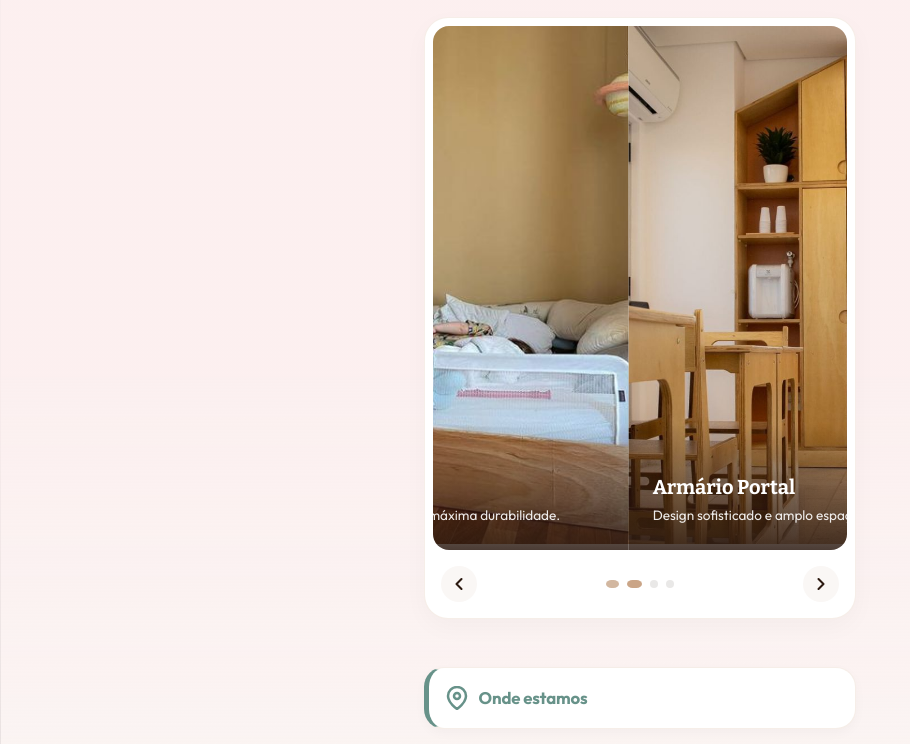
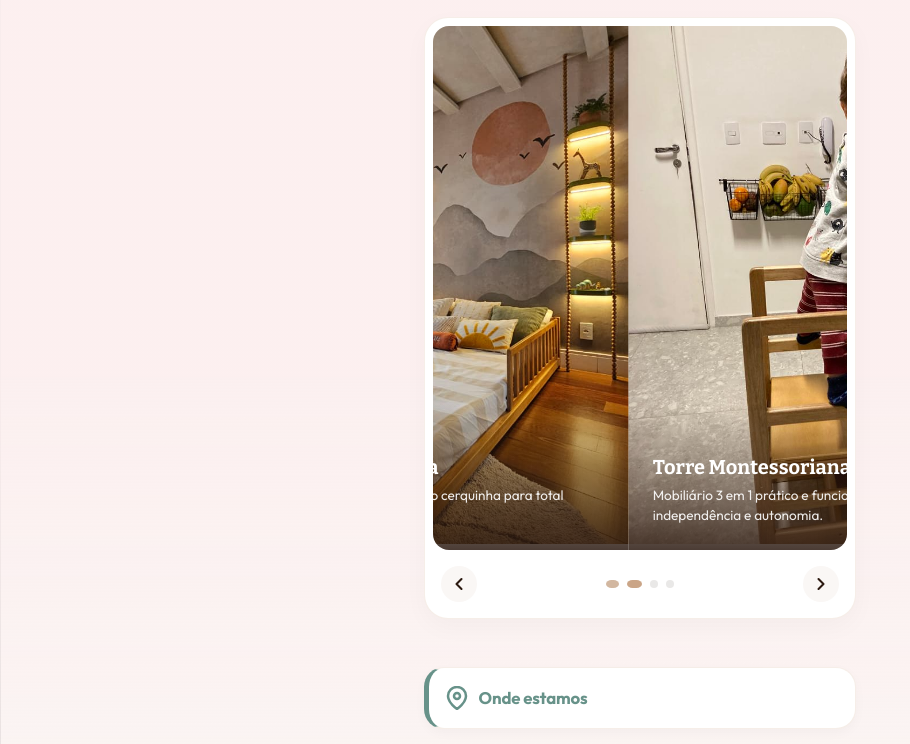
Before and after one commit to atendimentobihmks/kraft-blink, a website built with Vite: page index.html in a window 1280 px wide. Shown: the part 825-1569 px from the top of the page, without its empty margins (0-910 px from the left). Built offline with nearby package versions, Linux system fonts and the light colour scheme; files whose address does not match are found by name.

Commit message:
feat: update product catalog with new assets and support .jpeg files in rename script

```diff
--- a/index.html
+++ b/index.html
@@ -98,34 +98,34 @@
               <div class="carousel-track" id="carouselTrack">
                 <!-- Slide 1 -->
                 <div class="carousel-slide">
-                  <img src="/cama_casal_de_madeira.jpg" alt="Cama Casal de Madeira" />
+                  <img src="/01Cama Montessoriana em Madeira Maciça - Grade Cerquinha.jpeg" alt="Cama Montessoriana em Madeira Maciça - Grade Cerquinha" />
                   <div class="slide-content">
-                    <h4>Cama de Casal</h4>
-                    <p>Feitas em madeira maciça com máxima durabilidade.</p>
+                    <h4>Cama Montessoriana</h4>
+                    <p>Madeira maciça com grade estilo cerquinha para total segurança e aconchego.</p>
                   </div>
                 </div>
                 <!-- Slide 2 -->
                 <div class="carousel-slide">
-                  <img src="/armario_portal.jpg" alt="Armário Portal" />
+                  <img src="/02 - Torre Montessoriana Trii - 3 em 1.jpeg" alt="Torre Montessoriana Trii - 3 em 1" />
                   <div class="slide-content">
-                    <h4>Armário Portal</h4>
-                    <p>Design sofisticado e amplo espaço de organização.</p>
+                    <h4>Torre Montessoriana Trii</h4>
+                    <p>Mobiliário 3 em 1 prático e funcional, estimulando a independência e autonomia.</p>
                   </div>
                 </div>
                 <!-- Slide 3 -->
                 <div class="carousel-slide">
-                  <img src="/mezanino_quarto_infantil.jpg" alt="Mezanino Quarto Infantil" />
+                  <img src="/03 - Torre Montessoriana Trii - 3 em 1.jpg" alt="Torre Montessoriana Trii - 3 em 1" />
                   <div class="slide-content">
-                    <h4>Mezanino Infantil</h4>
-                    <p>Diversão, aproveitamento de espaço e segurança.</p>
+                    <h4>Torre Montessoriana Trii</h4>
+                    <p>Versatilidade e design seguro para acompanhar o crescimento do seu filho.</p>
                   </div>
                 </div>
                 <!-- Slide 4 -->
                 <div class="carousel-slide">
-                  <img src="/triliche_infantil.jpg" alt="Triliche Infantil" />
+                  <img src="/04 - Cama Casinha Cerquinha Montessori.jpeg" alt="Cama Casinha Cerquinha Montessori" />
                   <div class="slide-content">
-                    <h4>Triliche Infantil</h4>
-                    <p>Solução inteligente e lúdica para quartos compartilhados.</p>
+                    <h4>Cama Casinha</h4>
+                    <p>Estilo montessoriano em formato de casinha, tornando o quarto divertido e acolhedor.</p>
                   </div>
                 </div>
               </div>
--- a/rename-assets.js
+++ b/rename-assets.js
@@ -9,7 +9,7 @@ const dir = path.join(__dirname, 'public');
 try {
   const files = fs.readdirSync(dir);
   files.forEach(f => {
-    if (f.endsWith('.jpg') || f.endsWith('.png')) {
+    if (f.endsWith('.jpg') || f.endsWith('.png') || f.endsWith('.jpeg')) {
       // Ignorar a logo padrão e o background ja padronizados
       if (f === 'kraftwrklogo.png' || f === 'background.png') return;
 
```
Also changed, not shown: public/01Cama Montessoriana em Madeira Maciça - Grade Cerquinha.jpeg (added), public/02 - Torre Montessoriana Trii - 3 em 1.jpeg (added), public/03 - Torre Montessoriana Trii - 3 em 1.jpg (added), public/04 - Cama Casinha Cerquinha Montessori.jpeg (added), public/armario_portal.jpg (deleted), public/cama_casal_de_madeira.jpg (deleted), public/mezanino_quarto_infantil.jpg (deleted), public/triliche_infantil.jpg (deleted).
